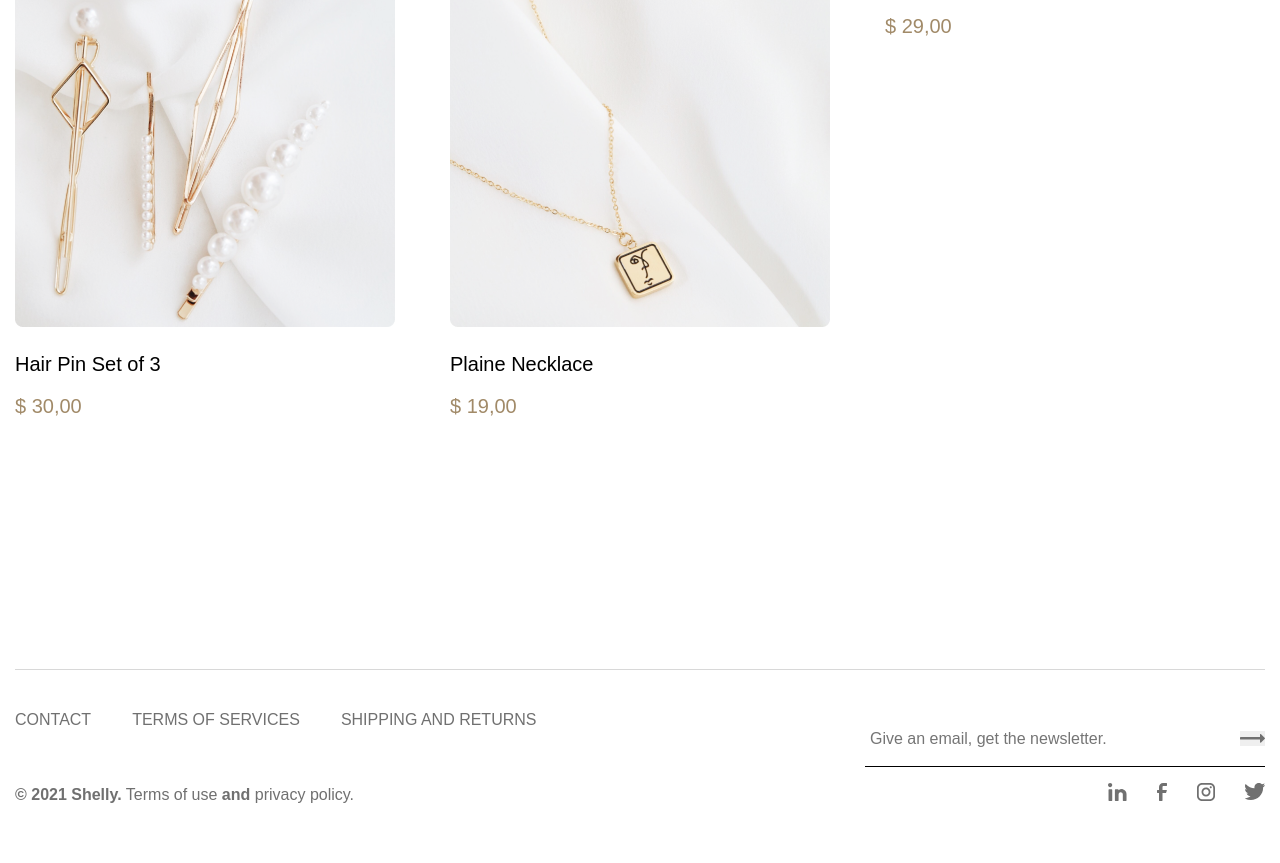
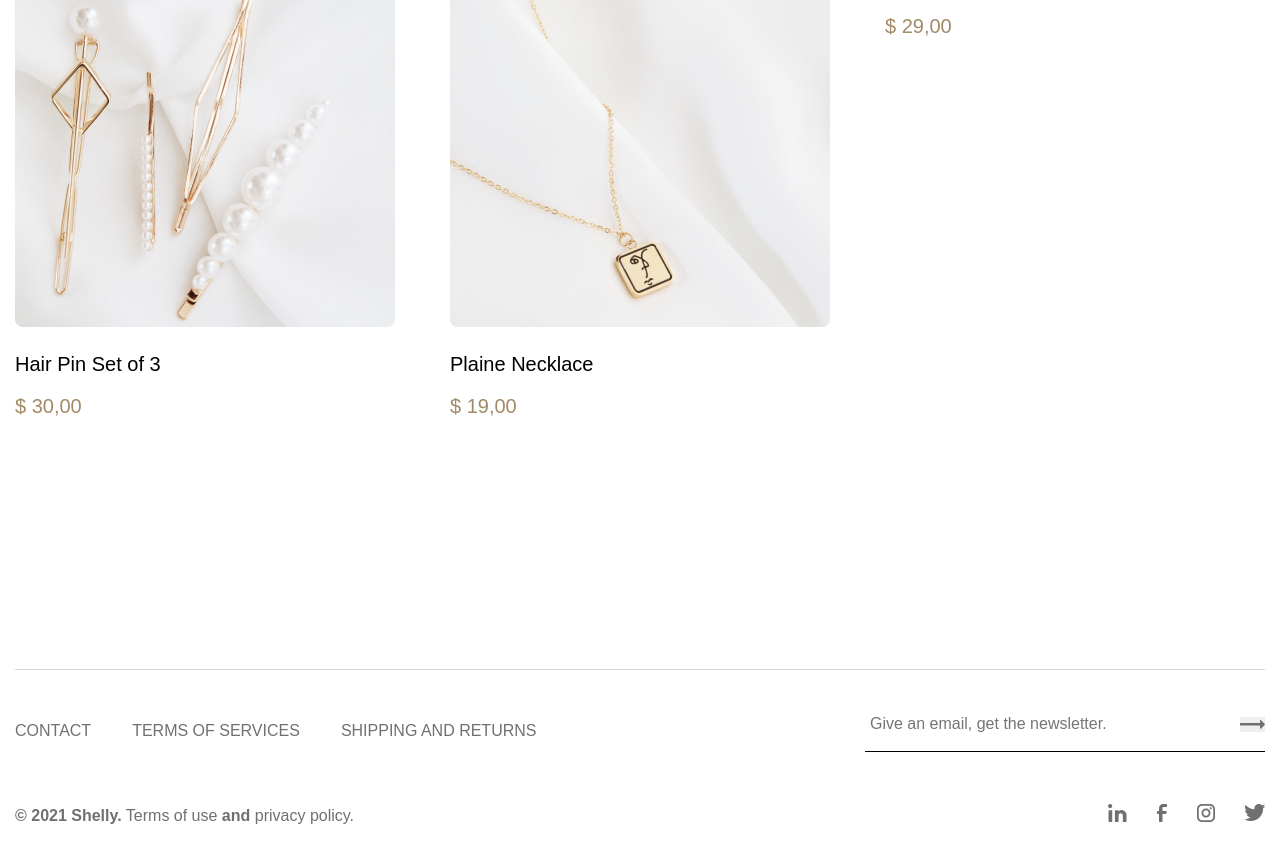
Before and after one commit to vol1ng/beauty, a plain HTML site: page index.html in a window 1280 px wide. Shown: the part 1532-2395 px from the top of the page. Drawn offline with nearby package versions, Linux system fonts and the light colour scheme; a web font is replaced by a local one.

Commit message:
Update style.css
quick changes

```diff
--- a/style.css
+++ b/style.css
@@ -223,14 +223,14 @@ body {
   display: flex;
   align-items: center;
   flex-basis: 400px;
+  margin-bottom: 50px;
+  border-bottom: 1px solid #000;
+  padding-bottom: 13px;
 }
 .footer-arrow {
   margin-left: auto;
 }
-.form {
-  border-bottom: 1px solid #000;
-  padding-bottom: 13px;
-}
+
 input::placeholder {
   font-size: 16px;
   line-height: 27;
```
